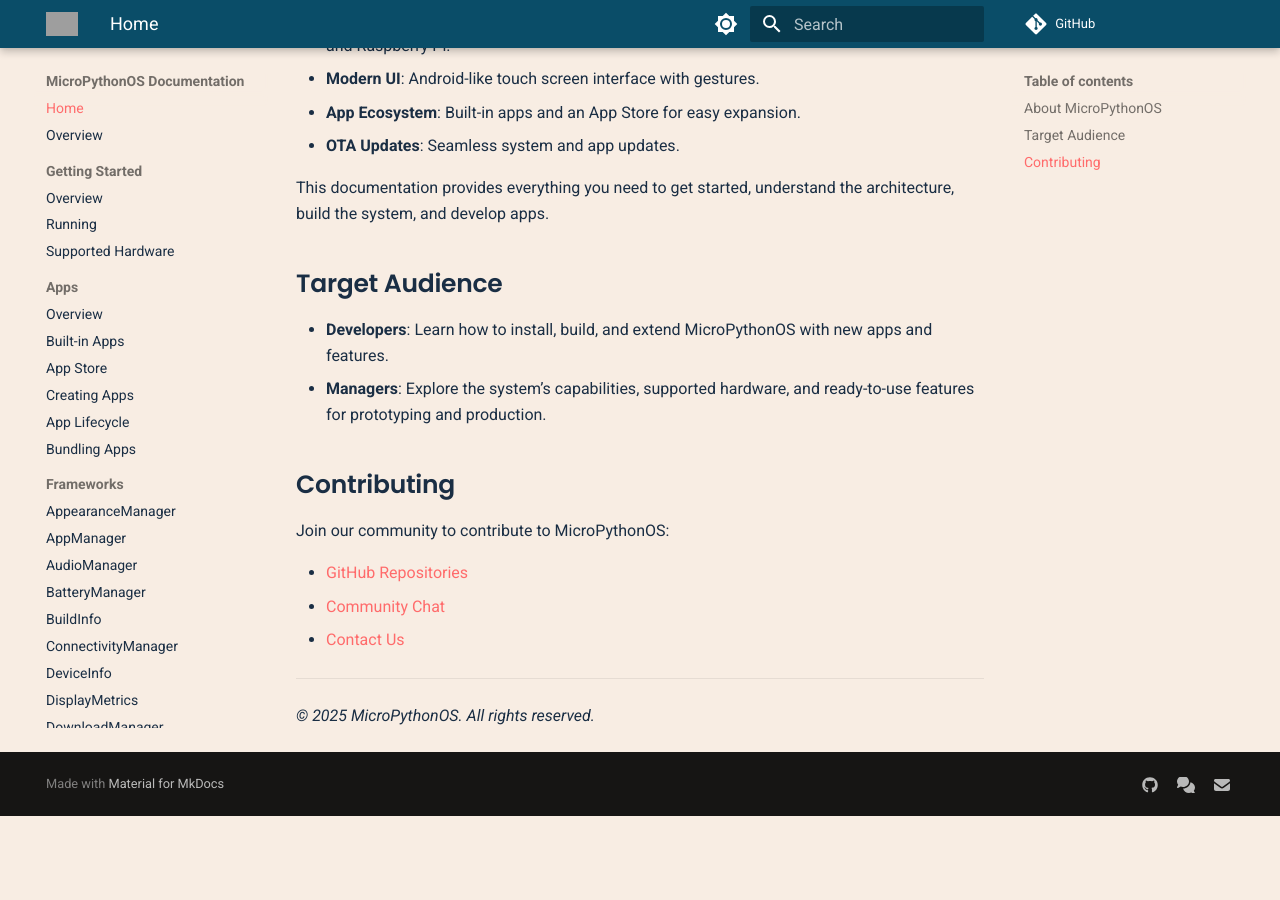
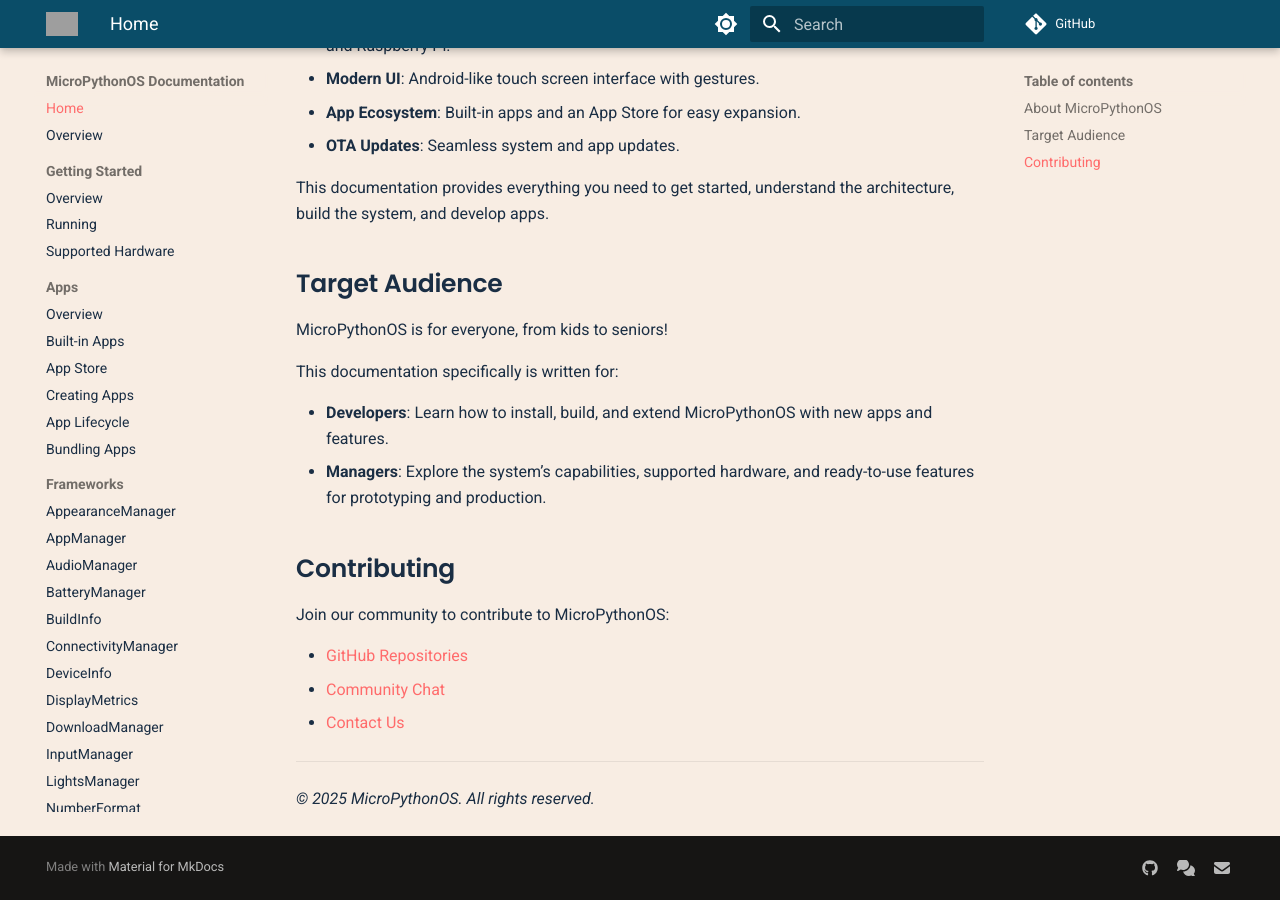
Before and after one commit to MicroPythonOS/docs, an MkDocs documentation site: the page built from docs/index.md, in a window 1280 px wide and 900 px high, scrolled down 534 px. Built offline with MkDocs 1.6.1 and Material for MkDocs 9.7.7, drawn with Linux system fonts in a browser that asks for light colours; comment, search, counter and statistics services are not loaded; before the commit the page ends 1350 px from its top, so only the background shows below that; grey boxes are pictures that could not be loaded.

Commit message:
update docs

```diff
--- a/docs/index.md
+++ b/docs/index.md
@@ -18,6 +18,10 @@ This documentation provides everything you need to get started, understand the a
 
 ## Target Audience
 
+MicroPythonOS is for everyone, from kids to seniors!
+
+This documentation specifically is written for:
+
 - **Developers**: Learn how to install, build, and extend MicroPythonOS with new apps and features.
 - **Managers**: Explore the system’s capabilities, supported hardware, and ready-to-use features for prototyping and production.
 
```
